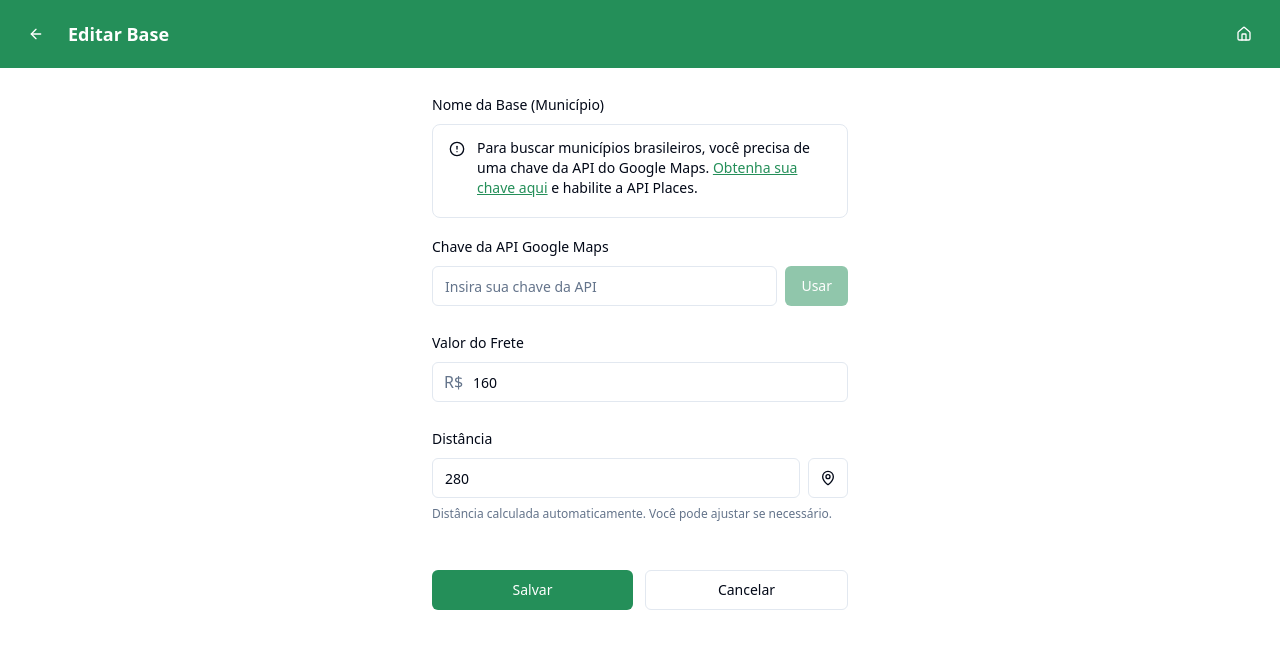
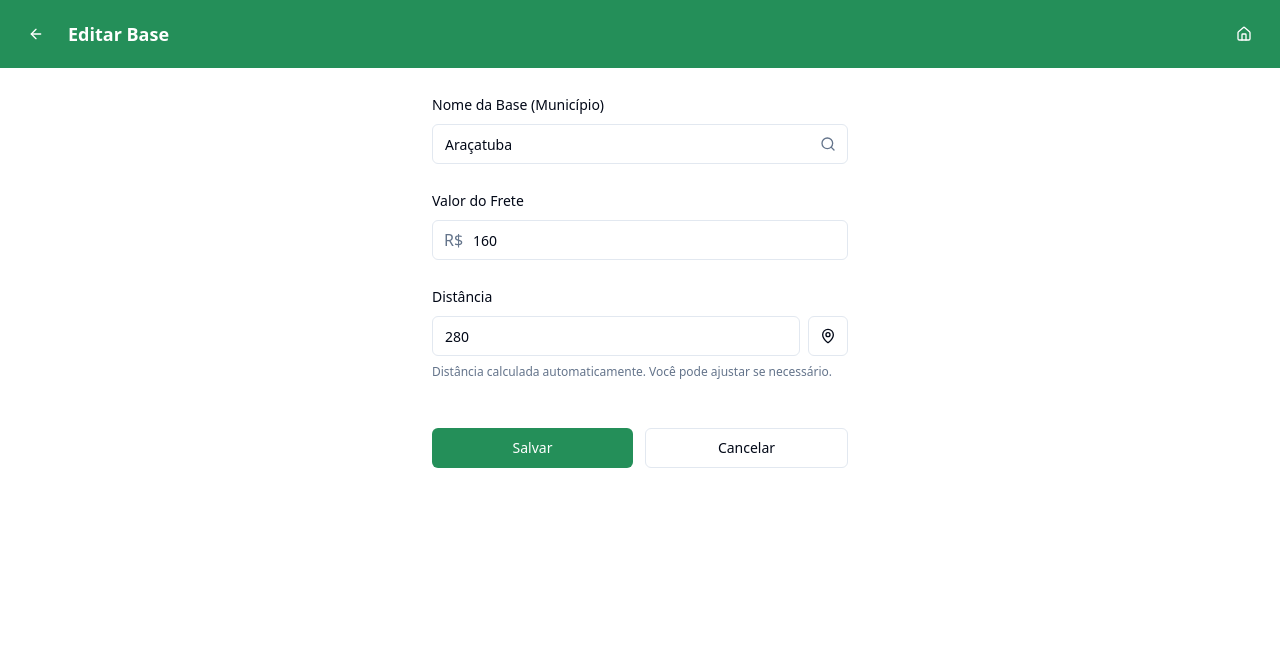
Before and after one commit to GilTads/etanol-cif-calculadora, a React (Vite) app: page /bases/edit/1 in a window 1280 px wide. Shown: the top 648 px of the page. Built offline with nearby package versions, Linux system fonts and the light colour scheme.

Commit message:
Fix Google Cloud API access
The provided link to Google Cloud API credentials is not accessible. This commit addresses the issue by ensuring proper access to the Google Cloud API.

```diff
--- a/src/components/MunicipalitySelect.tsx
+++ b/src/components/MunicipalitySelect.tsx
@@ -1,37 +1,30 @@
 import React, { useState, useEffect, useRef } from 'react';
-import { ChevronDown, MapPin, AlertCircle } from 'lucide-react';
+import { ChevronDown, Search } from 'lucide-react';
 import { Input } from './ui/input';
-import { Label } from './ui/label';
-import { Button } from './ui/button';
-import { Alert, AlertDescription } from './ui/alert';
 
 interface Municipality {
-  name: string;
-  state: string;
-  latitude: number;
-  longitude: number;
-  placeId: string;
+  id: number;
+  nome: string;
+  microrregiao: {
+    mesorregiao: {
+      UF: {
+        sigla: string;
+        nome: string;
+      };
+    };
+  };
 }
 
 interface MunicipalitySelectProps {
   value: string;
-  onSelect: (municipality: Municipality) => void;
+  onSelect: (municipality: { name: string; state: string; latitude?: number; longitude?: number }) => void;
   onInputChange: (value: string) => void;
-  apiKey?: string;
-  onApiKeyChange?: (key: string) => void;
 }
 
-export function MunicipalitySelect({
-  value,
-  onSelect,
-  onInputChange,
-  apiKey,
-  onApiKeyChange
-}: MunicipalitySelectProps) {
+export function MunicipalitySelect({ value, onSelect, onInputChange }: MunicipalitySelectProps) {
   const [isOpen, setIsOpen] = useState(false);
   const [suggestions, setSuggestions] = useState<Municipality[]>([]);
   const [loading, setLoading] = useState(false);
-  const [showApiKeyInput, setShowApiKeyInput] = useState(!apiKey);
   const containerRef = useRef<HTMLDivElement>(null);
   const timeoutRef = useRef<NodeJS.Timeout>();
 
@@ -48,57 +41,41 @@ export function MunicipalitySelect({
   }, []);
 
   const searchMunicipalities = async (query: string) => {
-    if (!apiKey || query.length < 2) {
+    if (query.length < 2) {
       setSuggestions([]);
       return;
     }
 
     setLoading(true);
     try {
+      // Using IBGE API - free Brazilian municipalities database
       const response = await fetch(
-        `https://maps.googleapis.com/maps/api/place/autocomplete/json?input=${encodeURIComponent(query)}&types=(cities)&components=country:br&key=${apiKey}&language=pt-BR`,
-        {
-          method: 'GET',
-          headers: {
-            'Content-Type': 'application/json',
-          }
-        }
+        `https://servicodados.ibge.gov.br/api/v1/localidades/municipios?nome=${encodeURIComponent(query)}`
       );
 
       if (!response.ok) {
         throw new Error('Erro na requisição');
       }
 
-      const data = await response.json();
+      const data: Municipality[] = await response.json();
 
-      if (data.predictions) {
-        const municipalities: Municipality[] = await Promise.all(
-          data.predictions.slice(0, 6).map(async (prediction: any) => {
-            // Get place details to get coordinates
-            const detailsResponse = await fetch(
-              `https://maps.googleapis.com/maps/api/place/details/json?place_id=${prediction.place_id}&fields=geometry,name,address_components&key=${apiKey}&language=pt-BR`
-            );
+      // Sort by relevance (exact matches first, then partial matches)
+      const sortedData = data
+        .filter(municipality =>
+          municipality.nome.toLowerCase().includes(query.toLowerCase())
+        )
+        .sort((a, b) => {
+          const aExact = a.nome.toLowerCase().startsWith(query.toLowerCase());
+          const bExact = b.nome.toLowerCase().startsWith(query.toLowerCase());
 
-            const detailsData = await detailsResponse.json();
-            const result = detailsData.result;
+          if (aExact && !bExact) return -1;
+          if (!aExact && bExact) return 1;
 
-            // Extract state from address components
-            const stateComponent = result.address_components?.find((comp: any) =>
-              comp.types.includes('administrative_area_level_1')
-            );
+          return a.nome.localeCompare(b.nome);
+        })
+        .slice(0, 8); // Limit to 8 results
 
-            return {
-              name: result.name,
-              state: stateComponent?.short_name || '',
-              latitude: result.geometry.location.lat,
-              longitude: result.geometry.location.lng,
-              placeId: prediction.place_id
-            };
-          })
-        );
-
-        setSuggestions(municipalities);
-      }
+      setSuggestions(sortedData);
     } catch (error) {
       console.error('Erro ao buscar municípios:', error);
       setSuggestions([]);
@@ -128,54 +105,42 @@ export function MunicipalitySelect({
     }, 300);
   };
 
-  const handleSelect = (municipality: Municipality) => {
-    onSelect(municipality);
-    onInputChange(municipality.name);
+  const handleSelect = async (municipality: Municipality) => {
+    try {
+      // Get coordinates using Nominatim (OpenStreetMap) - free geocoding service
+      const geocodeResponse = await fetch(
+        `https://nominatim.openstreetmap.org/search?format=json&q=${encodeURIComponent(municipality.nome + ', ' + municipality.microrregiao.mesorregiao.UF.sigla + ', Brasil')}&limit=1`
+      );
+
+      const geocodeData = await geocodeResponse.json();
+
+      let latitude: number | undefined;
+      let longitude: number | undefined;
+
+      if (geocodeData && geocodeData.length > 0) {
+        latitude = parseFloat(geocodeData[0].lat);
+        longitude = parseFloat(geocodeData[0].lon);
+      }
+
+      onSelect({
+        name: municipality.nome,
+        state: municipality.microrregiao.mesorregiao.UF.sigla,
+        latitude,
+        longitude
+      });
+    } catch (error) {
+      console.error('Erro ao obter coordenadas:', error);
+      // Still select the municipality even if geocoding fails
+      onSelect({
+        name: municipality.nome,
+        state: municipality.microrregiao.mesorregiao.UF.sigla
+      });
+    }
+
+    onInputChange(municipality.nome);
     setIsOpen(false);
     setSuggestions([]);
   };
-
-  if (showApiKeyInput && onApiKeyChange) {
-    return (
-      <div className="space-y-4">
-        <Alert>
-          <AlertCircle className="h-4 w-4" />
-          <AlertDescription>
-            Para buscar municípios brasileiros, você precisa de uma chave da API do Google Maps.{' '}
-            <a
-              href="https://console.cloud.google.com/apis/credentials"
-              target="_blank"
-              rel="noopener noreferrer"
-              className="text-primary underline"
-            >
-              Obtenha sua chave aqui
-            </a>
-            {' '}e habilite a API Places.
-          </AlertDescription>
-        </Alert>
-
-        <div className="space-y-2">
-          <Label htmlFor="apiKey">Chave da API Google Maps</Label>
-          <div className="flex gap-2">
-            <Input
-              id="apiKey"
-              type="password"
-              placeholder="Insira sua chave da API"
-              value={apiKey || ''}
-              onChange={(e) => onApiKeyChange(e.target.value)}
-            />
-            <Button
-              type="button"
-              onClick={() => setShowApiKeyInput(false)}
-              disabled={!apiKey}
-            >
-              Usar
-            </Button>
-          </div>
-        </div>
-      </div>
-    );
-  }
 
   return (
     <div className="relative" ref={containerRef}>
@@ -183,46 +148,42 @@ export function MunicipalitySelect({
         <Input
           value={value}
           onChange={handleInputChange}
-          placeholder="Digite o nome do município..."
+          placeholder="Digite o nome do município brasileiro..."
           onFocus={() => value && setIsOpen(true)}
           className="pr-10"
         />
         <div className="absolute right-3 top-1/2 transform -translate-y-1/2 flex items-center gap-1">
-          {loading && (
+          {loading ? (
             <div className="animate-spin rounded-full h-4 w-4 border-b-2 border-primary"></div>
+          ) : (
+            <Search className="h-4 w-4 text-muted-foreground" />
           )}
-          <ChevronDown className="h-4 w-4 text-muted-foreground" />
         </div>
       </div>
 
-      {onApiKeyChange && (
-        <Button
-          type="button"
-          variant="ghost"
-          size="sm"
-          onClick={() => setShowApiKeyInput(true)}
-          className="mt-2 text-xs"
-        >
-          <MapPin className="h-3 w-3 mr-1" />
-          Alterar chave da API
-        </Button>
-      )}
-
       {isOpen && suggestions.length > 0 && (
         <div className="absolute z-50 w-full mt-1 bg-background border border-border rounded-md shadow-lg max-h-60 overflow-auto">
-          {suggestions.map((municipality, index) => (
+          {suggestions.map((municipality) => (
             <button
-              key={`${municipality.placeId}-${index}`}
+              key={municipality.id}
               type="button"
               onClick={() => handleSelect(municipality)}
               className="w-full px-3 py-2 text-left hover:bg-accent hover:text-accent-foreground transition-colors border-0 bg-transparent"
             >
-              <div className="font-medium">{municipality.name}</div>
-              {municipality.state && (
-                <div className="text-sm text-muted-foreground">{municipality.state}</div>
-              )}
+              <div className="font-medium">{municipality.nome}</div>
+              <div className="text-sm text-muted-foreground">
+                {municipality.microrregiao.mesorregiao.UF.sigla} - {municipality.microrregiao.mesorregiao.UF.nome}
+              </div>
             </button>
           ))}
+        </div>
+      )}
+
+      {isOpen && !loading && suggestions.length === 0 && value.length >= 2 && (
+        <div className="absolute z-50 w-full mt-1 bg-background border border-border rounded-md shadow-lg">
+          <div className="px-3 py-2 text-sm text-muted-foreground">
+            Nenhum município encontrado
+          </div>
         </div>
       )}
     </div>
--- a/src/pages/AddEditBase.tsx
+++ b/src/pages/AddEditBase.tsx
@@ -24,9 +24,15 @@ export default function AddEditBase() {
     longitude: ''
   });
 
-  const [googleApiKey, setGoogleApiKey] = useState(
-    localStorage.getItem('googleMapsApiKey') || ''
-  );
+  const handleMunicipalitySelect = (municipality: { name: string; state: string; latitude?: number; longitude?: number }) => {
+    setFormData(prev => ({
+      ...prev,
+      name: municipality.name,
+      latitude: municipality.latitude?.toString() || '',
+      longitude: municipality.longitude?.toString() || ''
+    }));
+
+  };
 
   useEffect(() => {
     if (isEdit && id) {
@@ -42,13 +48,6 @@ export default function AddEditBase() {
       }
     }
   }, [id, isEdit, getBase]);
-
-  // Save API key to localStorage
-  useEffect(() => {
-    if (googleApiKey) {
-      localStorage.setItem('googleMapsApiKey', googleApiKey);
-    }
-  }, [googleApiKey]);
 
   const handleSubmit = (e: React.FormEvent) => {
     e.preventDefault();
@@ -158,17 +157,8 @@ export default function AddEditBase() {
             </Label>
             <MunicipalitySelect
               value={formData.name}
-              onSelect={(municipality) => {
-                setFormData(prev => ({
-                  ...prev,
-                  name: municipality.name,
-                  latitude: municipality.latitude.toString(),
-                  longitude: municipality.longitude.toString()
-                }));
-              }}
+              onSelect={handleMunicipalitySelect}
               onInputChange={(value) => setFormData(prev => ({ ...prev, name: value }))}
-              apiKey={googleApiKey}
-              onApiKeyChange={setGoogleApiKey}
             />
           </div>
 
```
